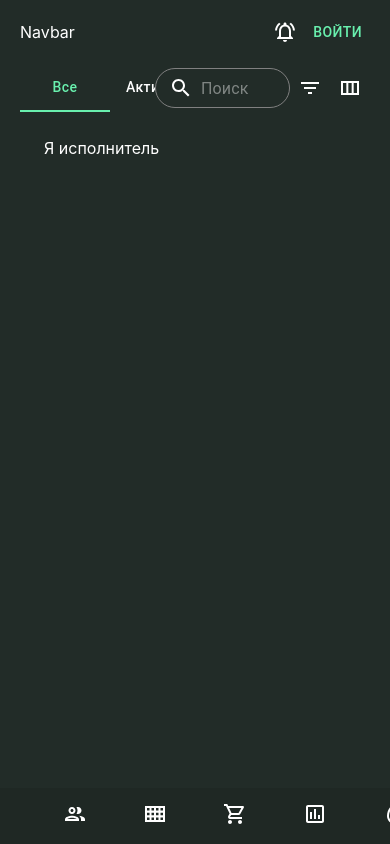
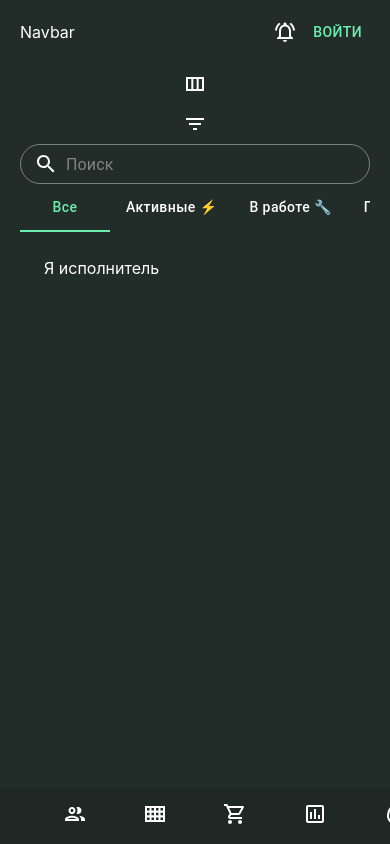
Before and after one commit to dev-tokumei/serviceTypescript, a React (Create React App) app: page /order in a window 390 px wide. Built offline with nearby package versions, Linux system fonts and the light colour scheme.

Commit message:
add more chages

```diff
--- a/src/components/Tasks/todo.css
+++ b/src/components/Tasks/todo.css
@@ -1,5 +1,5 @@
 @media (max-width: 600px) {
-  .css-nb2z2f {
+  .css-sgter1 {
     width: 100% !important;
     display: flex !important;
     flex-direction: column-reverse !important;
--- a/src/components/Tasks/todo.tsx
+++ b/src/components/Tasks/todo.tsx
@@ -7,6 +7,7 @@ import TabList from '@mui/lab/TabList';
 import TabPanel from '@mui/lab/TabPanel';
 import SearchIcon from '@mui/icons-material/Search';
 import './todo.css';
+import { Navbar } from '../navbar/navbar';
 
 const Todo: React.FC = () => {
   const [value, setValue] = useState('1');
--- a/src/components/navbar/navbar.tsx
+++ b/src/components/navbar/navbar.tsx
@@ -16,7 +16,6 @@ import NotificationsActiveOutlinedIcon from '@mui/icons-material/NotificationsAc
 import imgdialog from '../../assets/navbar/empty.jpg';
 import CloseIcon from '@mui/icons-material/Close';
 import './navbar.css';
-
 
 interface Inavbar {
   children?: React.ReactNode;
--- a/src/components/order/order.css
+++ b/src/components/order/order.css
@@ -0,0 +1,28 @@
+@media (max-width: 600px) {
+    .css-sgter1 {
+    width: 100% !important;
+    display: flex !important;
+    flex-direction: column-reverse !important;
+  }
+}
+
+.css-145v6pe-MuiButtonBase-root-MuiTabScrollButton-root.Mui-disabled {
+  display: none !important;
+}
+
+.css-167opla-MuiTabs-root .MuiTabs-scrollButtons {
+  display: none !important;
+}
+
+.css-1qq5tj-MuiInputBase-input-MuiOutlinedInput-input {
+  color: #fff !important;
+}
+
+.css-69z67c-MuiTabs-scroller {
+  height: 48px !important;
+}
+
+.css-o98gj9-MuiInputBase-root-MuiOutlinedInput-root {
+  border-radius: 35px !important;
+  height: 40px;
+}
--- a/src/components/order/order.tsx
+++ b/src/components/order/order.tsx
@@ -12,9 +12,9 @@ import {
 import SearchIcon from '@mui/icons-material/Search';
 import TabPanel from '@mui/lab/TabPanel';
 import TabList from '@mui/lab/TabList';
-import EditIcon from '@mui/icons-material/Edit';
 import FilterListOutlinedIcon from '@mui/icons-material/FilterListOutlined';
 import ViewColumnOutlinedIcon from '@mui/icons-material/ViewColumnOutlined';
+import './order.css';
 const Order: React.FC = () => {
   const [value, setValue] = useState('1');
 
```
